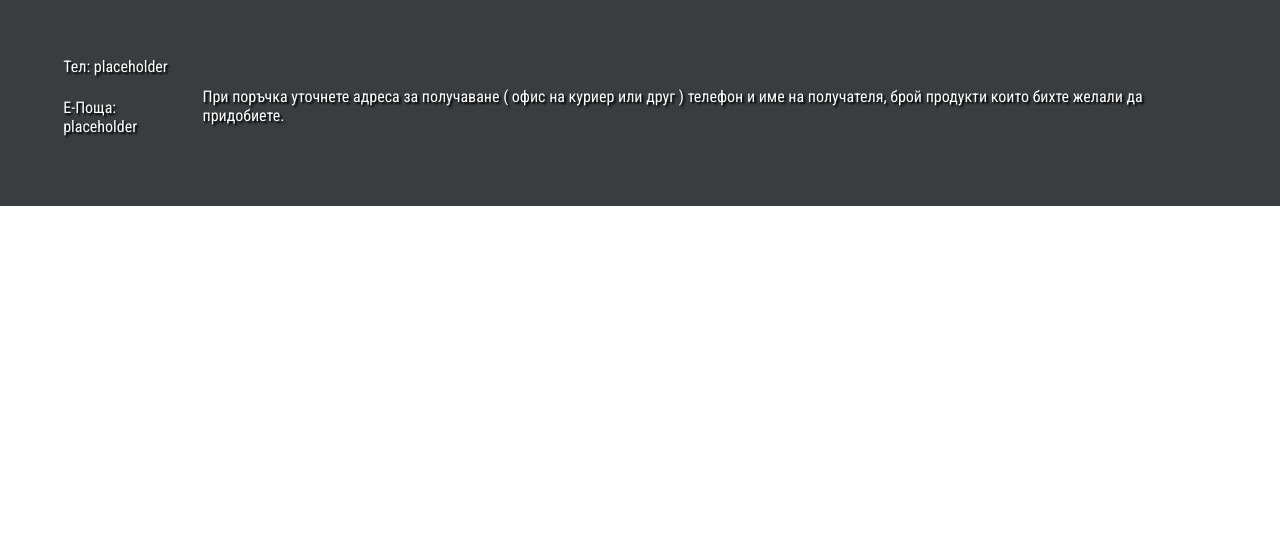
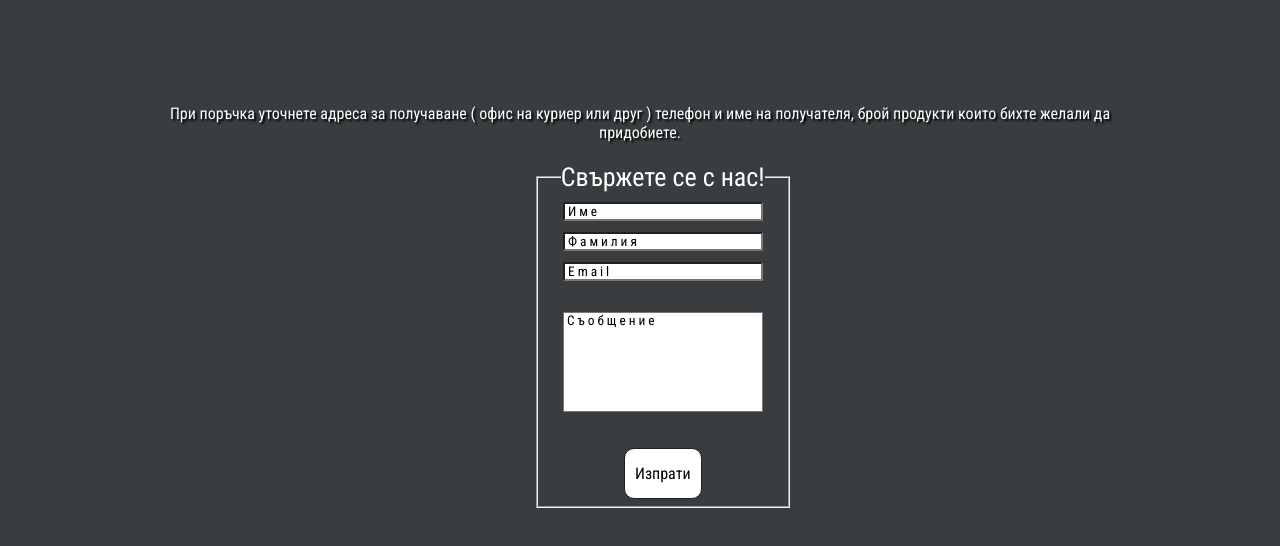
Before and after one commit to zxxtlz/zxxtlz.github.io, a plain HTML site: page SupernosUltra/index.html in a window 1280 px wide. Shown: the part 3994-4540 px from the top of the page. Before the commit the page ends 4200 px from the top, so only its background shows below. Drawn offline with Linux system fonts and the light colour scheme.

Commit message:
Added a contact form
(doesnt actually send anything)

```diff
--- a/SupernosUltra/index.html
+++ b/SupernosUltra/index.html
@@ -98,7 +98,7 @@
                     <option value="L">L</option>
                     </select>
                     <br>
-                    <button type="submit" id="BuyButton">Купи</button>
+                    <a href="#six"><button type="submit" id="BuyButton">Купи</button></a>
                 </div>
 
         </section>
@@ -190,15 +190,36 @@
         </section>
         </div>
         <section id="six">
-            <div class="infofive1">
-            <p>Тел: placeholder</p>
-            <br>
-            <p>Е-Поща: placeholder</p>
-            <br>
-            </div>
             <div class="infofive">
                 <p>При поръчка уточнете адреса за получаване ( офис на куриер или друг ) телефон и име на получателя, брой продукти които бихте желали да придобиете.</p>
             </div>
+            <article>
+                <div class="fieldset2">
+
+                  <form>
+                      <fieldset>
+                          <legend>Свържете се с нас!</legend>
+                          <input type="text" placeholder="Име" id="Name" name="fieldset">
+                          <br>
+                          <input type="text" placeholder="Фамилия" id="Family" name="fieldset">
+                          <br>
+                          <input type="text" placeholder="Email" id="Email" name="fieldset">
+                          <br><br>
+                          <textarea type="text" placeholder="Съобщение" id="Message"></textarea>
+                          <br><br>
+                          <button type="button" onclick="fun()">Изпрати</button>
+                      </fieldset>
+                  </div>
+                  </form>
+                  <script>
+                    function fun(){
+                        document.getElementById('Name').value='';
+                        document.getElementById('Family').value='';
+                        document.getElementById('Email').value='';
+                        document.getElementById('Message').value='';
+                        }
+                </script>
+              </article>
         </section>
     </div>
     </main>
--- a/SupernosUltra/style.css
+++ b/SupernosUltra/style.css
@@ -274,8 +274,10 @@ section {
 
 
 #six {
-    height: 25vh;
+    height: 75vh;
     background-color: #393D3F;
+    flex-direction: column;
+    text-align: center;
 }
 
 #six p {
@@ -335,7 +337,6 @@ section {
     border: solid;
     padding: 10px;
     font-size: 20px;
-
 }
 
 #BuyButton:hover {
@@ -366,3 +367,52 @@ section {
     border-radius: 10px;
     border: 3px solid #ffffff;
   }
+
+/* Submit Form */
+
+.fieldset2 {
+    width: 120%;
+    border-radius: 10px;
+    padding: 10px;
+    font-size: 26px;
+    text-align: center;
+}
+
+textarea {
+    background-color: #ffffff;
+    text-shadow: 1px 1px 1px #f1f1f1;
+    width: 80%;
+    height: 100px;
+    padding-left: 3px;
+    resize: none;
+    outline: none;
+}
+
+input[type="text"] {
+    padding-left: 3px;
+    outline: none;
+    width: 80%;
+    background-color: #ffffff;
+    text-shadow: 1px 1px 1px #f1f1f1;
+}
+
+::placeholder {
+    color: black;
+    letter-spacing: 3px;
+}
+
+button[type] {
+    background-color: #ffffff;
+    border: 1px solid rgb(31, 31, 31);
+    border-radius: 10px;
+    padding: 15px 10px;
+    text-align: center;
+    text-decoration: none;
+    display: inline-block;
+    font-size: 16px;
+    cursor: pointer;
+    width: auto;
+    margin-bottom: 3%;
+    margin-left: 3%;
+    margin-right: 3%;
+}
```
